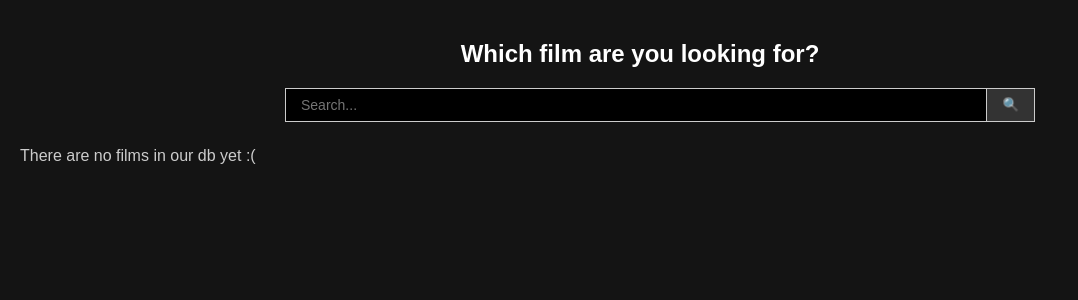
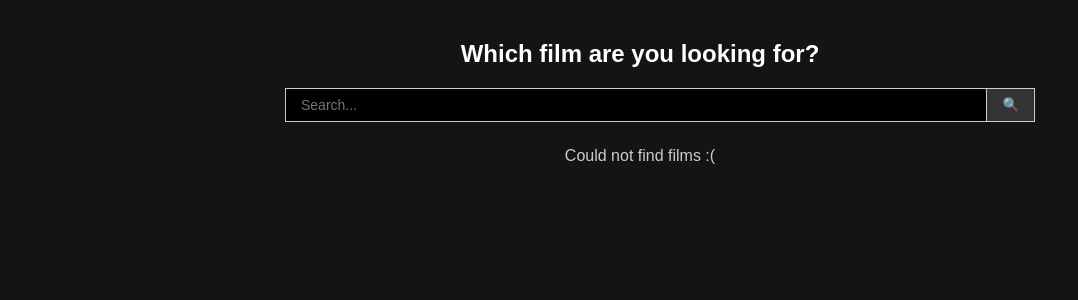
Before and after one commit to PuszczM/AI_PlusFlix_Policjanci, a Symfony app: template Policjanci/templates/home/index.html.twig in a window 1280 px wide. Shown: the part 63-363 px from the top of the page, without its empty margins (0-1078 px from the left). Run offline with Twig, Linux system fonts and the light colour scheme; the template is opened without the code that fills it, so the values that code supplies are empty; some libraries are stand-ins or nearby versions.

Commit message:
Refactor film search

```diff
--- a/Policjanci/templates/home/index.html.twig
+++ b/Policjanci/templates/home/index.html.twig
@@ -9,13 +9,15 @@
         <div class="search-container">
             <h2>Which film are you looking for?</h2>
             <form action="{{ path('app_home') }}" method="get" class="search-form">
-                <input type="text" name="q" class="search-input" placeholder="Search..." value="{{ searchTerm is defined ? searchTerm : '' }}">
+                <input type="text" name="prompt" class="search-input" placeholder="Search..." value="{{ prompt is defined ? prompt : '' }}">
                 <button type="submit" class="search-btn">🔍</button>
             </form>
         </div>
 
         {% if movies is empty %}
-            <p style="color: #ccc;">There are no films in our db yet :(</p>
+            <div class="not-found">
+                Could not find films :(
+            </div>
         {% else %}
             <div class="movie-grid">
                 {% for movie in movies %}
@@ -97,5 +99,10 @@
             padding: 0 15px;
         }
         .search-btn:hover { background-color: #555; }
+
+        .not-found {
+            color: #ccc;
+            text-align: center;
+        }
     </style>
 {% endblock %}
```
Also changed, not shown: Policjanci/src/Controller/HomeController.php (+6 -12 lines).
